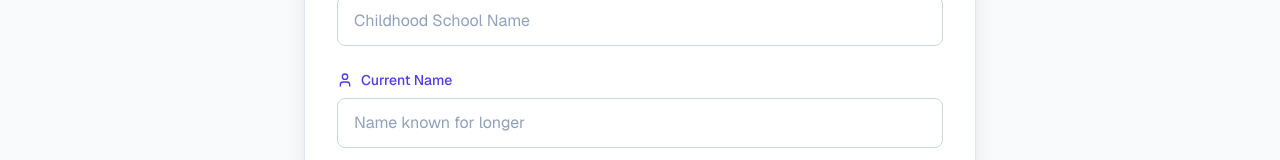
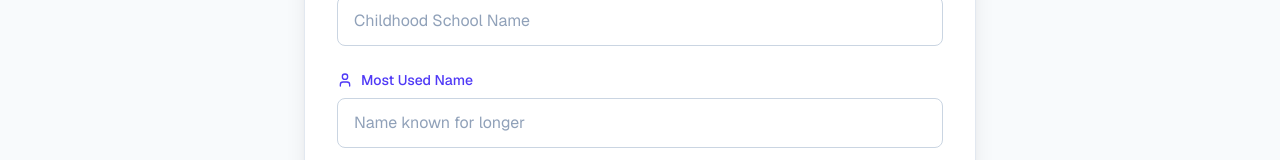
Before and after one commit to Sid-1524/numero-scope-next, a Next.js app: page /app in a window 1280 px wide. Shown: the part 374-534 px from the top of the page. Built offline with nearby package versions, Linux system fonts and the light colour scheme.

Commit message:
Changed current name to most used name

```diff
--- a/app/app/page.tsx
+++ b/app/app/page.tsx
@@ -397,7 +397,7 @@ export default function NumeroScope() {
               </div>
 
               <div className="space-y-2">
-                <label className="flex items-center gap-2 text-sm font-medium text-indigo-600"><User size={16} /> Current Name</label>
+                <label className="flex items-center gap-2 text-sm font-medium text-indigo-600"><User size={16} /> Most Used Name</label>
                 <input type="text" name="currentName" placeholder="Name known for longer" value={inputs.currentName} onChange={handleInputChange} className="w-full px-4 py-3 transition-all bg-white border outline-none rounded-lg border-slate-300 focus:ring-2 focus:ring-purple-500 placeholder:text-slate-400"/>
               </div>
             </div>
```
